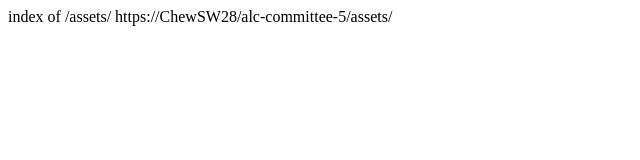
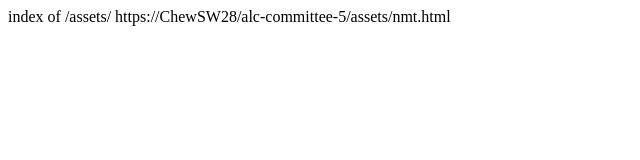
Before and after one commit to ChewSW28/alc-committee-5, a plain HTML site: page assets/index.html in a window 1280 px wide. Shown: the full height of the page, 0-640 px from the left. Drawn offline with Linux system fonts and the light colour scheme.

Commit message:
Update index.html

```diff
--- a/assets/index.html
+++ b/assets/index.html
@@ -7,6 +7,6 @@
 </head>
 <body>
     index of /assets/
-  https://ChewSW28/alc-committee-5/assets/
+  https://ChewSW28/alc-committee-5/assets/nmt.html
 </body>
 </html>
```
